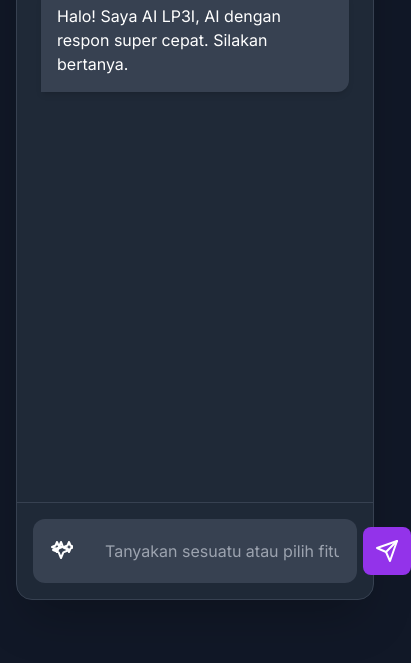
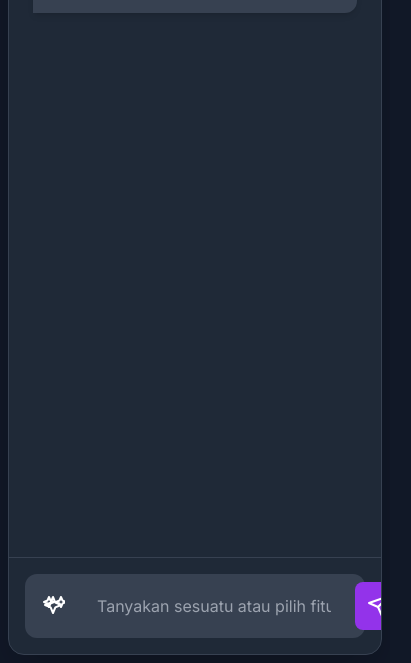
Before and after one commit to MAliffadlan/chatbot-ai-lp3i, a plain HTML site: page public/index.html in a window 390 px wide. Shown: the part 181-844 px from the top of the page, 411 px wide, since content can reach past the window. Drawn offline with nearby package versions, Linux system fonts and the light colour scheme.

Commit message:
responsive web

```diff
--- a/public/index.html
+++ b/public/index.html
@@ -50,7 +50,7 @@
         .dropdown-content button:hover { background-color: #4b5563; }
         .dropdown:hover .dropdown-content { display: block; }
 
-        /* Styling untuk konten Markdown */
+        /* **PERUBAHAN 2:** Menambahkan kembali styling untuk konten Markdown */
         .rendered-markdown h1, .rendered-markdown h2, .rendered-markdown h3 { margin-top: 1rem; margin-bottom: 0.5rem; font-weight: 600; border-bottom: 1px solid #4b5563; padding-bottom: 0.25rem;}
         .rendered-markdown ul { list-style-type: disc; margin-left: 1.5rem; }
         .rendered-markdown ol { list-style-type: decimal; margin-left: 1.5rem; }
@@ -63,10 +63,12 @@
         .rendered-markdown strong { color: #e5e7eb; }
     </style>
 </head>
-<body class="bg-gray-900 text-white flex flex-col items-center justify-center min-h-screen p-4">
+<!-- **PERUBAHAN UTAMA 1:** Membuat body menjadi flex container setinggi layar -->
+<body class="bg-gray-900 text-white flex flex-col items-center h-screen p-2 sm:p-4">
 
-    <div class="w-full max-w-2xl h-[85vh] flex flex-col bg-gray-800 rounded-2xl shadow-2xl border border-gray-700">
-        <div class="p-4 border-b border-gray-700 flex items-center space-x-4">
+    <!-- **PERUBAHAN UTAMA 2:** Membuat kontainer chat fleksibel untuk mengisi sisa ruang -->
+    <div class="w-full max-w-2xl flex-1 flex flex-col bg-gray-800 rounded-2xl shadow-2xl border border-gray-700 overflow-hidden">
+        <div class="p-4 border-b border-gray-700 flex items-center space-x-4 flex-shrink-0">
            <img src="static/lp3i1.png" alt="Logo LP3I" class="w-12 h-12 rounded-full object-cover border-2 border-purple-400 flex-shrink-0">
             <div>
                 <h1 class="text-xl font-bold">AI LP3I (Beta)</h1>
@@ -78,9 +80,9 @@
         </div>
 
         <div id="chat-window" class="flex-1 p-6 overflow-y-auto space-y-6"></div>
-        <div id="status-indicator" class="px-6 pb-2 h-6"><p id="status-text" class="text-sm text-gray-400"></p></div>
+        <div id="status-indicator" class="px-6 pb-2 h-6 flex-shrink-0"><p id="status-text" class="text-sm text-gray-400"></p></div>
 
-        <div class="p-4 border-t border-gray-700">
+        <div class="p-4 border-t border-gray-700 flex-shrink-0">
             <div class="flex items-center bg-gray-700 rounded-xl">
                 <div class="dropdown">
                     <button id="ai-features-button" title="✨ Fitur AI" class="text-white font-semibold rounded-lg p-3 m-1 hover:bg-purple-600 transition-colors duration-200">
@@ -167,15 +169,12 @@
             messageWrapper.appendChild(messageElement);
             chatWindow.appendChild(messageWrapper);
             chatWindow.scrollTop = chatWindow.scrollHeight;
-            // **PERUBAHAN 2:** Mengembalikan elemen pesan bot untuk streaming
             return messageElement;
         }
 
         function updateStatus(text) { statusText.textContent = text; }
 
-        // **PERUBAHAN 3: Fungsi callGroqAPI diubah untuk menangani streaming**
         async function callGroqAPI(payload, botMessageElement) {
-            // Menambahkan properti stream: true ke payload
             payload.stream = true;
 
             const headers = {
@@ -193,7 +192,6 @@
             const decoder = new TextDecoder();
             let fullResponse = "";
 
-            // Membaca stream data
             while (true) {
                 const { value, done } = await reader.read();
                 if (done) break;
@@ -212,7 +210,6 @@
                             const content = parsed.choices[0]?.delta?.content || "";
                             if (content) {
                                 fullResponse += content;
-                                // Update tampilan secara real-time
                                 botMessageElement.innerHTML = marked.parse(fullResponse);
                                 chatWindow.scrollTop = chatWindow.scrollHeight;
                             }
@@ -279,16 +276,14 @@
             userInput.value = "";
             sendButton.disabled = true;
 
-            // **PERUBAHAN 4: Logika utama diubah untuk streaming**
-            const botMessageElement = displayMessage("", 'bot'); // Buat gelembung kosong
-            botMessageElement.innerHTML = `<div class="p-4 rendered-markdown"><span class="animate-pulse">...</span></div>`; // Tampilkan indikator mengetik
+            const botMessageElement = displayMessage("", 'bot');
+            botMessageElement.innerHTML = `<div class="p-4 rendered-markdown"><span class="animate-pulse">...</span></div>`;
 
             let botResponse = "";
             const currentFeature = activeFeature;
             activeFeature = null;
 
             try {
-                // Cek knowledge base dulu
                 const lowerCaseQuery = query.toLowerCase();
                 let foundInKB = false;
                 for (const key in knowledgeBase) {
@@ -301,7 +296,6 @@
                 }
 
                 if (!foundInKB) {
-                    // Jika tidak ada di knowledge base, baru panggil AI
                     switch (currentFeature) {
                         case 'career':
                             botResponse = await getCareerPlan(botMessageElement);
```
